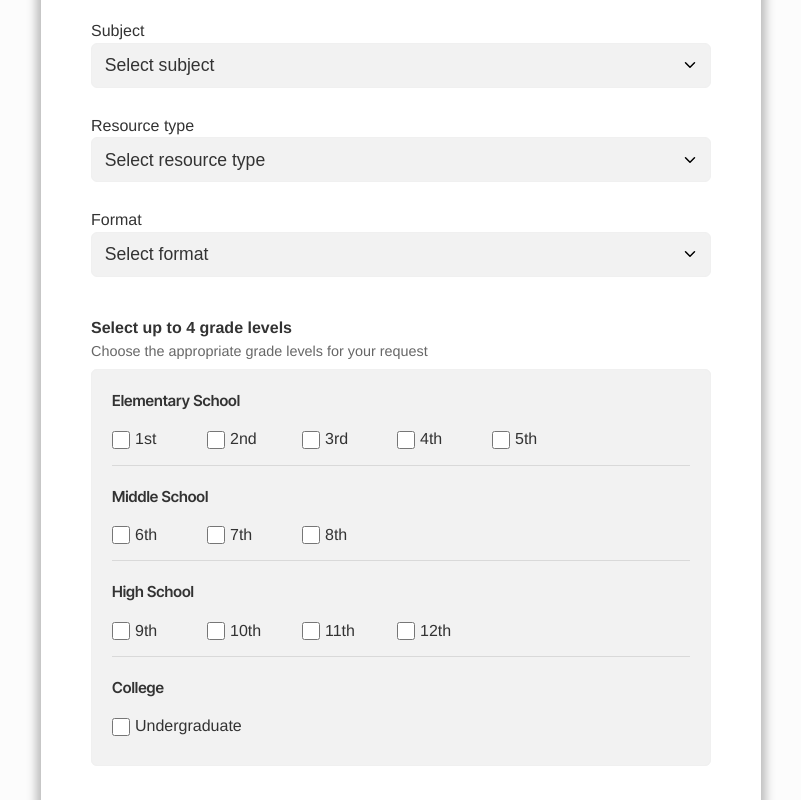
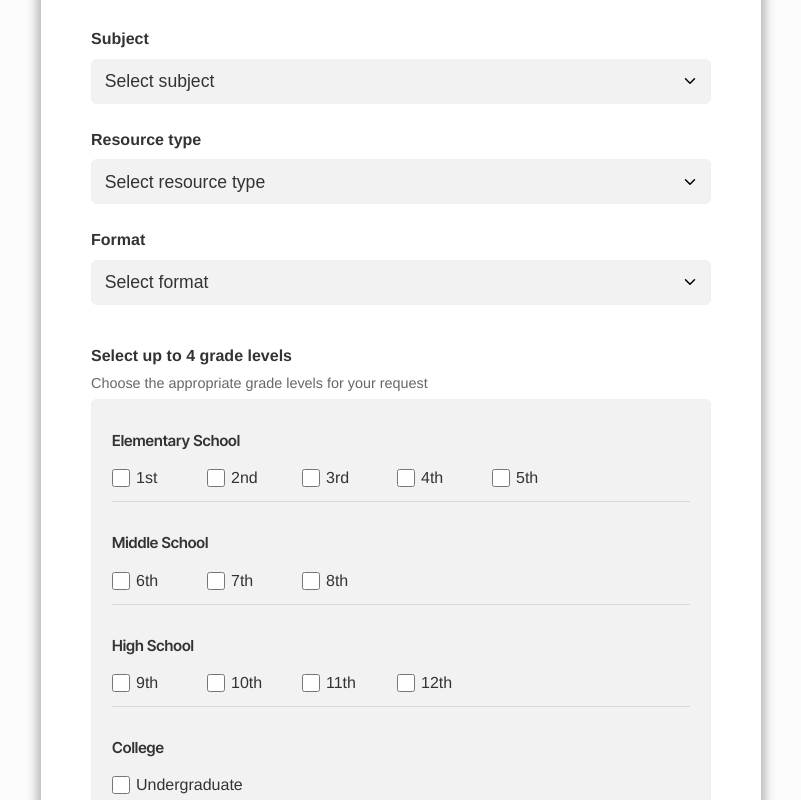
Before and after one commit to JoleneKearse/lessonLinks, a React (Vite) app in the folder client/: page /request in a window 1280 px wide. Shown: the part 420-1220 px from the top of the page, without its empty margins (239-1040 px from the left). Built offline with nearby package versions, Linux system fonts and the light colour scheme.

Commit message:
Update form styling and resource card styling

```diff
--- a/client/src/components/Form/Form.css
+++ b/client/src/components/Form/Form.css
@@ -539,55 +539,201 @@ label + .field-helper-text,
   flex-wrap: wrap;
   gap: 15px;
   margin-bottom: 5px;
-  padding-bottom: 12px; /* Add padding at bottom */
-  border-bottom: 1px solid rgba(0, 0, 0, 0.1); /* Subtle separator line */
+  padding-top: 10px;
+  padding-bottom: 14px; /* Add padding at bottom */
+  align-items: center; /* Ensure all items center-align */
 }
 
-/* Remove border from last group */
-.grade-group:last-child {
-  border-bottom: none;
-  padding-bottom: 0;
+.grade-group:not(:last-child) {
+  border-bottom: 1px solid rgba(0, 0, 0, 0.1); /* Subtle separator line */
 }
 
 .grade-group h4 {
   width: 100%;
-  margin: 0 0 2px 0; /* Further reduced from 3px to 2px */
+  margin: 0;
   font-size: 0.95rem;
   color: var(--dark);
   font-weight: 600;
 }
 
 .grade-checkbox {
-  display: flex;
-  align-items: center;
-  font-weight: 400; /* Lighter text weight */
+  display: flex !important;
+  align-items: center !important;
   min-width: 80px;
+  font-size: 1rem;
+  margin: 3px 0;
+  line-height: 1 !important; /* Enforce consistent line height */
 }
 
-/* Add proper spacing between checkbox and text */
-.grade-checkbox input[type="checkbox"] {
-  margin-right: 4px; /* Space between checkbox and text */
-}
-
-/* More specific targeting for grade group items */
-.grades-fieldset .grade-group label {
-  font-weight: 400; /* Ensure the text is lighter */
-}
-
-/* Make checkboxes larger */
 .grade-checkbox input[type="checkbox"] {
   width: 18px;
   height: 18px;
-  margin-right: 5px; /* Maintain the space between checkbox and text */
+  margin: 0 6px 0 0 !important;
+  padding: 0;
+  cursor: pointer;
+  accent-color: var(--bright-bg);
+  flex-shrink: 0;
 }
 
-@media (max-width: 600px) {
-  .grades-fieldset {
-    padding: 15px;
+/* Remove any relative positioning which might be causing issues */
+.grade-checkbox input[type="checkbox"] + span {
+  font-weight: 500;
+  line-height: 1 !important; /* Enforce consistent line height */
+  margin: 0 !important;
+  padding: 0 !important;
+}
+
+/* Adjust spacing for mobile screens */
+@media (max-width: 768px) {
+  .grade-group {
+    gap: 14px; /* Reduced gap for mobile */
   }
 
-  .grade-group {
-    gap: 10px;
-    padding-bottom: 10px;
+  .grade-checkbox {
+    min-width: 60px; /* Smaller minimum width for mobile */
+  }
+
+  /* Make checkboxes slightly smaller on mobile */
+  .grade-checkbox input[type="checkbox"] {
+    width: 16px;
+    height: 16px;
+    margin-right: 4px;
+  }
+
+  /* Adjust checkbox text size on mobile */
+  .grade-checkbox {
+    font-size: 0.9rem;
+  }
+
+  /* Ensure checkboxes wrap properly on small screens */
+  .grades-fieldset {
+    padding: 15px 10px;
   }
 }
+
+/* Ensure consistent font-weight for all main form labels */
+.dropdown-header,
+form label:not([for]),
+.form-section > label:first-child,
+.dropdown-container .Dropdown label {
+  font-weight: 600 !important;
+  color: var(--dark);
+  font-size: 1rem;
+}
+
+/* Override Dropdown component's font-weight */
+.dropdown-container .label-on-top,
+.form-section label,
+.dropdown-header {
+  font-weight: 600 !important;
+  color: var(--dark);
+  font-size: 1rem;
+}
+
+/* Ensure the !important flag takes precedence over any other styles */
+form label.label-on-top,
+.dropdown-container label.label-on-top {
+  font-weight: 600 !important;
+}
+
+/* STANDARDIZED SPACING FOR ALL FORM ELEMENTS */
+
+/* Form sections consistent spacing */
+.form-section {
+  margin-bottom: 0; /* Remove any default margin */
+  width: 100%;
+}
+
+/* Consistent label to input field spacing */
+.form-section label,
+.dropdown-container label.label-on-top,
+.form-group label,
+.link-and-price label {
+  display: block;
+  margin-bottom: 0;
+  font-weight: 600 !important;
+}
+
+/* Standardized spacing between label text and helper text */
+.field-helper-text {
+  margin-top: 6px !important;
+  margin-bottom: 6px !important;
+  font-size: 0.9rem;
+  color: rgba(0, 0, 0, 0.6);
+}
+
+/* Standardized spacing between helper text and input field */
+.field-helper-text + input,
+.field-helper-text + textarea,
+.field-helper-text + .select-container,
+.field-helper-text + fieldset {
+  margin-top: 6px !important;
+}
+
+/* Standardized spacing between label and input when no helper text */
+label > input,
+label > textarea,
+label > .select-container,
+label > fieldset {
+  margin-top: 8px !important;
+}
+
+/* Reset dropdown container spacing */
+.dropdown-container {
+  display: flex;
+  flex-direction: column;
+  gap: 25px !important;
+  width: 100%;
+  margin: 0 !important;
+}
+
+/* Override Dropdown component's internal spacing */
+.label-on-top {
+  display: flex;
+  flex-direction: column;
+  gap: 8px !important; /* Standardized gap */
+}
+
+/* Keep form grid spacing consistent */
+form {
+  display: grid;
+  grid-template-columns: 1fr;
+  gap: 40px !important; /* Ensured consistent section spacing */
+  width: 100%;
+  margin-top: 50px;
+  background-color: var(--pure-white);
+  padding: 50px;
+  border-radius: 12px;
+  box-shadow: 0 10px 10px 5px rgba(0, 0, 0, 0.25);
+  transition: transform 0.3s ease, box-shadow 0.3s ease;
+}
+
+/* Fix spacing for description count */
+.description-input + div {
+  margin-top: 6px;
+  font-size: 0.9rem;
+  color: rgba(0, 0, 0, 0.6);
+}
+
+/* Fix spacing for error messages */
+.error {
+  margin-top: 6px !important;
+  font-size: 0.9rem;
+}
+
+/* Clean up any conflicting styles */
+.form-group p:not(.error),
+.field-helper-text {
+  font-weight: 400;
+  font-size: 0.9rem;
+  color: rgba(0, 0, 0, 0.6);
+  margin-top: 6px !important;
+  margin-bottom: 6px !important;
+  font-style: normal;
+}
+
+/* Remove additional spacing in nested containers */
+.form-section > div > label,
+.form-section > div > div {
+  margin-top: 0 !important;
+}
--- a/client/src/components/Form/Form.jsx
+++ b/client/src/components/Form/Form.jsx
@@ -160,7 +160,7 @@ function Form({ formTitle, isARequest }) {
                     disabled={gradesDisabled && !gradesSelected.includes(option)}
                     onChange={handleCheckboxChange}
                   />
-                  {option}
+                  <span>{option}</span>
                 </label>
               ))}
             </div>
@@ -175,7 +175,7 @@ function Form({ formTitle, isARequest }) {
                     disabled={gradesDisabled && !gradesSelected.includes(option)}
                     onChange={handleCheckboxChange}
                   />
-                  {option}
+                  <span>{option}</span>
                 </label>
               ))}
             </div>
@@ -190,7 +190,7 @@ function Form({ formTitle, isARequest }) {
                     disabled={gradesDisabled && !gradesSelected.includes(option)}
                     onChange={handleCheckboxChange}
                   />
-                  {option}
+                  <span>{option}</span>
                 </label>
               ))}
             </div>
@@ -205,7 +205,7 @@ function Form({ formTitle, isARequest }) {
                     disabled={gradesDisabled && !gradesSelected.includes(option)}
                     onChange={handleCheckboxChange}
                   />
-                  {option}
+                  <span>{option}</span>
                 </label>
               ))}
             </div>
--- a/client/src/pages/BrowseResourcesPage/BrowseResourcesPage.jsx
+++ b/client/src/pages/BrowseResourcesPage/BrowseResourcesPage.jsx
@@ -1,6 +1,7 @@
 import Navigation from '../../components/Navigation/Navigation';
 import './BrowseResourcesPage.css';
 import products from '../../products.json';
+import Footer from '../../components/Footer/Footer';
 
 function BrowseResourcesPage() {
   // Assuming products is imported from elsewhere or will be fetched
@@ -15,22 +16,38 @@ function BrowseResourcesPage() {
         <div className="resource-list">
           {products.map(product => (
             <div key={product.id} className="product-card">
+              <div className="top-container">
+                <div className="pill-container">
+                  <div className="metadata-item">
+                    <span className="metadata-value">{product.subject}</span>
+                  </div>
+                  <div className="metadata-item">
+                    <span className="metadata-value">
+                      {Array.isArray(product.grade)
+                        ? `${product.grade.join(', ')} grade`
+                        : `${product.grade} grade`}
+                    </span>
+                  </div>
+                </div>
+                <div className="price">${product.price}</div>
+              </div>
+
               <h2>{product.title}</h2>
-              <p>{product.description}</p>
-              <div className="product-details">
-                <span className="price">{product.price}</span>
-                <span className="grade">{product.grade}</span>
-                <span className="subject">{product.subject}</span>
-                <span className="format">{product.format}</span>
-                <span className="resource-type">{product.resourceType}</span>
+              <p className="product-description">{product.description}</p>
+
+              <div className="format-info-container">
+                <div className="format-item">
+                  <span className="metadata-label">Format</span>
+                  <span className="metadata-value">{product.format || "unknown"}</span>
+                </div>
+
+                <a href={product.link} className="more-info-link">More info &gt;</a>
               </div>
-              <a href={product.link} className="btn">
-                See More
-              </a>
             </div>
           ))}
         </div>
       </div>
+      <Footer />
     </div>
   );
 }
```
Also changed, not shown: client/src/pages/BrowseResourcesPage/BrowseResourcesPage.css (+138 -10 lines).
